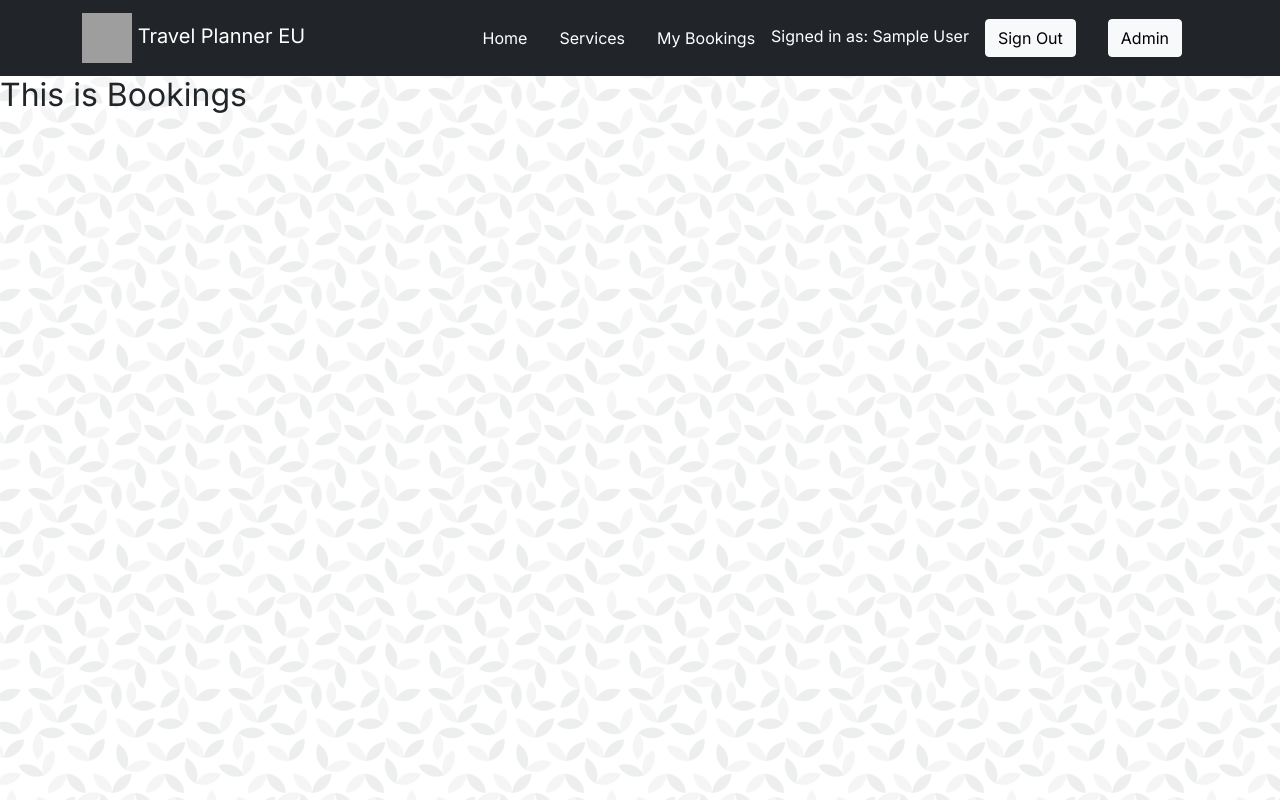
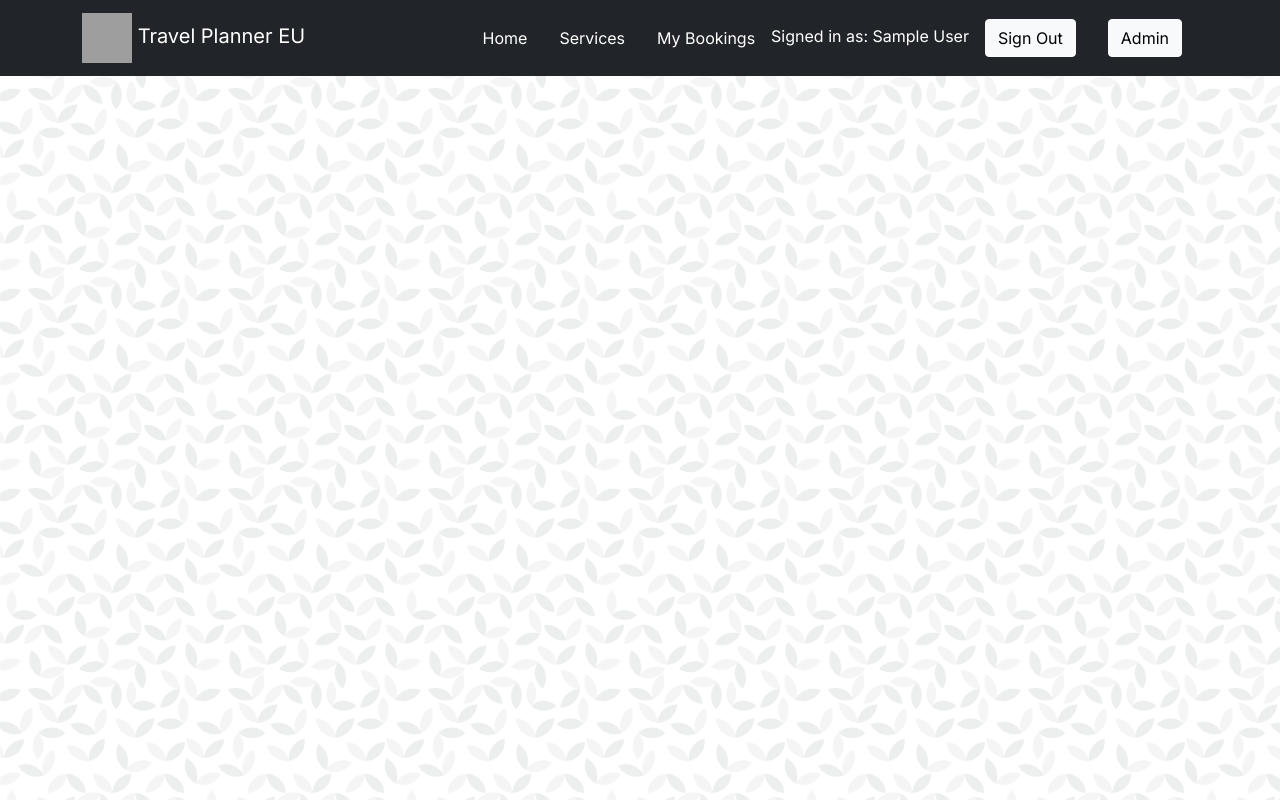
Before and after one commit to Psyche47/Travel-Planner-EU-Client, a React (Create React App) app: page /bookings/1 in a window 1280 px wide. Built offline with nearby package versions, Linux system fonts and the light colour scheme; no server answers; sample sign-in values are in the browser's storage; grey boxes are pictures that could not be loaded.

Commit message:
Booking Implementation

```diff
--- a/src/App.js
+++ b/src/App.js
@@ -32,7 +32,7 @@
             <Route path="/addServices">
               <AddServices></AddServices>
             </Route>
-            <PrivateRoute path="/bookings">
+            <PrivateRoute path="/bookings/:id">
               <Bookings></Bookings>
             </PrivateRoute>
             <PrivateRoute path="/admin">
--- a/src/Pages/Bookings/Bookings.js
+++ b/src/Pages/Bookings/Bookings.js
@@ -1,9 +1,20 @@
-import React from "react";
+import React, { useEffect, useState } from "react";
+import { useParams } from "react-router";
+import useServices from "../../Hooks/useServices";
 
 const Bookings = () => {
+  const [services] = useServices();
+  const { id } = useParams();
+  const [singleService, setSingleService] = useState({});
+
+  useEffect(() => {
+    fetch(`http://localhost:5000/singleService/${id}`)
+      .then((res) => res.json())
+      .then((data) => console.log(data));
+  }, []);
   return (
     <div>
-      <h2>This is Bookings</h2>
+      <h2>{singleService?.destination}</h2>
     </div>
   );
 };
--- a/src/Pages/Service/Service.js
+++ b/src/Pages/Service/Service.js
@@ -55,7 +55,7 @@
           </ListGroupItem>
           <ListGroupItem>
             <div className="d-flex justify-content-center">
-              <Link to={`/details/${_id}`}>
+              <Link to={`/bookings/${_id}`}>
                 <Button variant="success" className="text-light">
                   <Check /> Book Now
                 </Button>
```
